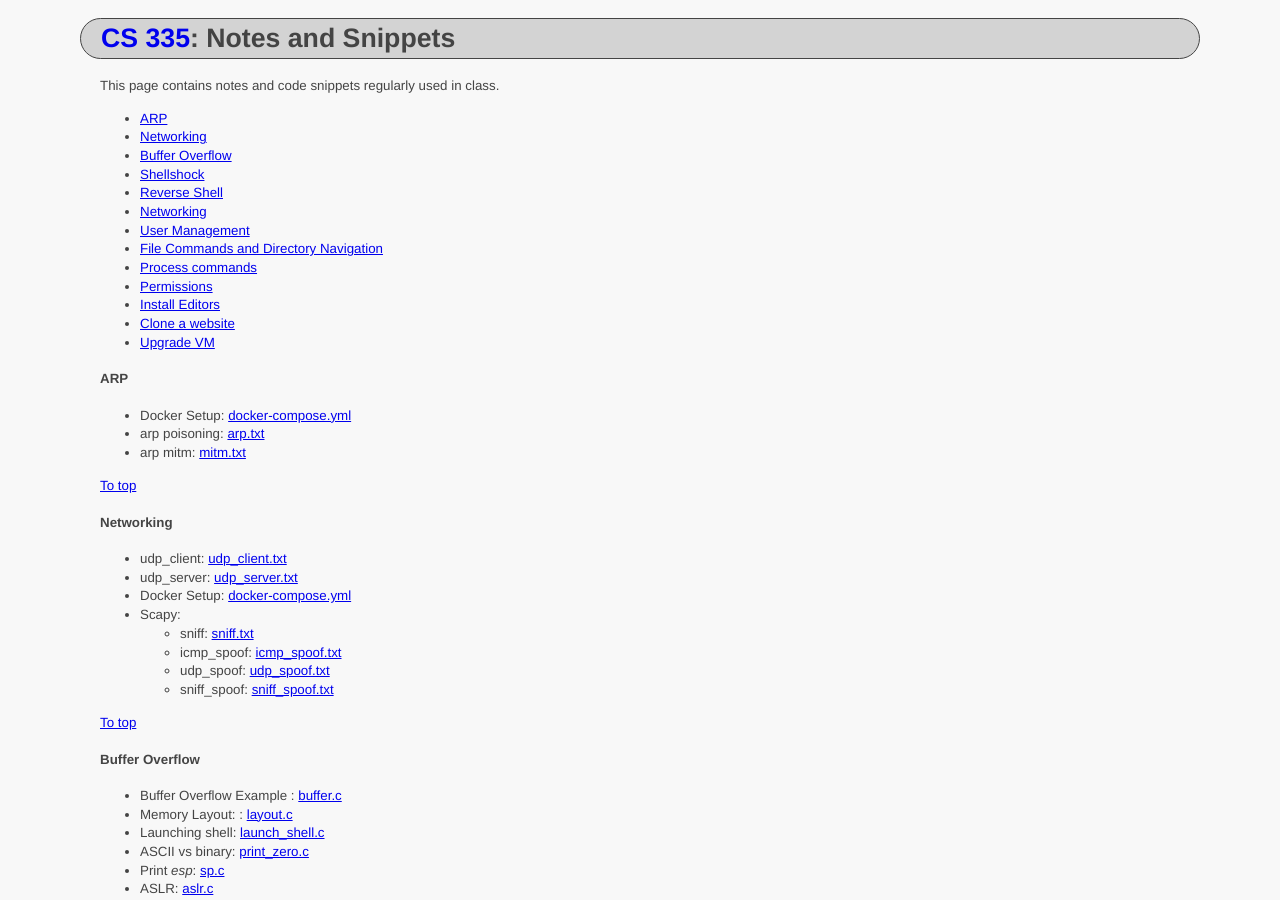
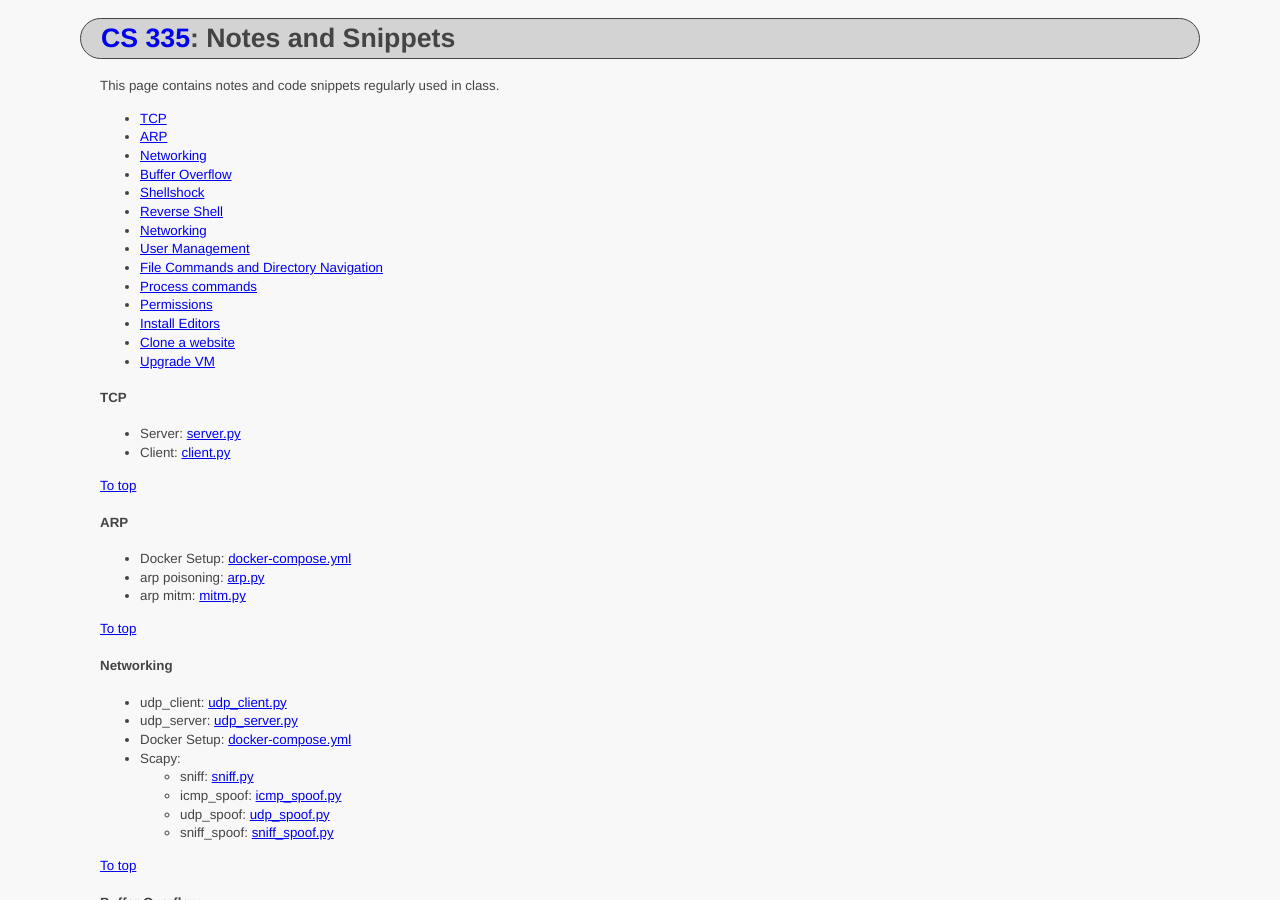
Before and after one commit to ycpcs/cs335-spring2023, a Jekyll site: the page built from notes/index.md, in a window 1280 px wide and 900 px high. Built offline with Jekyll 4.4.1, drawn with Linux system fonts in a browser that asks for light colours.

Commit message:
add tcp files

```diff
--- a/notes/index.md
+++ b/notes/index.md
@@ -6,6 +6,7 @@ title: Notes and Snippets
 
 This page contains notes and code snippets regularly used in class.
 
+- [TCP](#tcp)
 - [ARP](#arp)
 - [Networking](#networking)
 - [Buffer Overflow](#buffer-overflow)
@@ -20,22 +21,28 @@ This page contains notes and code snippets regularly used in class.
 - [Clone a website](#clone-a-website)
 - [Upgrade VM](#upgrade-vm)
 
+#### TCP
+- Server: <a href=".\tcp\server.txt" target="_blank">server.py</a>
+- Client: <a href=".\tcp\client.txt" target="_blank">client.py</a>
+
+<a href="#">To top</a>
+
 #### ARP
 - Docker Setup: <a href=".\arp\docker-compose.yml" target="_blank">docker-compose.yml</a>
-- arp poisoning: <a href=".\arp\arp.txt" target="_blank">arp.txt</a>
-- arp mitm: <a href=".\arp\mitm.txt" target="_blank">mitm.txt</a>
+- arp poisoning: <a href=".\arp\arp.txt" target="_blank">arp.py</a>
+- arp mitm: <a href=".\arp\mitm.txt" target="_blank">mitm.py</a>
 
 <a href="#">To top</a>
 
 #### Networking
-- udp_client: <a href=".\network\udp_client.txt" target="_blank">udp_client.txt</a>
-- udp_server: <a href=".\network\udp_server.txt" target="_blank">udp_server.txt</a>
+- udp_client: <a href=".\network\udp_client.txt" target="_blank">udp_client.py</a>
+- udp_server: <a href=".\network\udp_server.txt" target="_blank">udp_server.py</a>
 - Docker Setup: <a href=".\network\docker-compose.yml" target="_blank">docker-compose.yml</a>
 - Scapy:
-  - sniff: <a href=".\network\sniff.txt" target="_blank">sniff.txt</a>
-  - icmp_spoof: <a href=".\network\icmp_spoof.txt" target="_blank">icmp_spoof.txt</a>
-  - udp_spoof: <a href=".\network\udp_spoof.txt" target="_blank">udp_spoof.txt</a>
-  - sniff_spoof: <a href=".\network\sniff_spoof.txt" target="_blank">sniff_spoof.txt</a>
+  - sniff: <a href=".\network\sniff.txt" target="_blank">sniff.py</a>
+  - icmp_spoof: <a href=".\network\icmp_spoof.txt" target="_blank">icmp_spoof.py</a>
+  - udp_spoof: <a href=".\network\udp_spoof.txt" target="_blank">udp_spoof.py</a>
+  - sniff_spoof: <a href=".\network\sniff_spoof.txt" target="_blank">sniff_spoof.py</a>
 
 <a href="#">To top</a>
 
```
Also changed, not shown: notes/tcp/client.txt (added, +10 -0 lines), notes/tcp/server.txt (added, +18 -0 lines).
